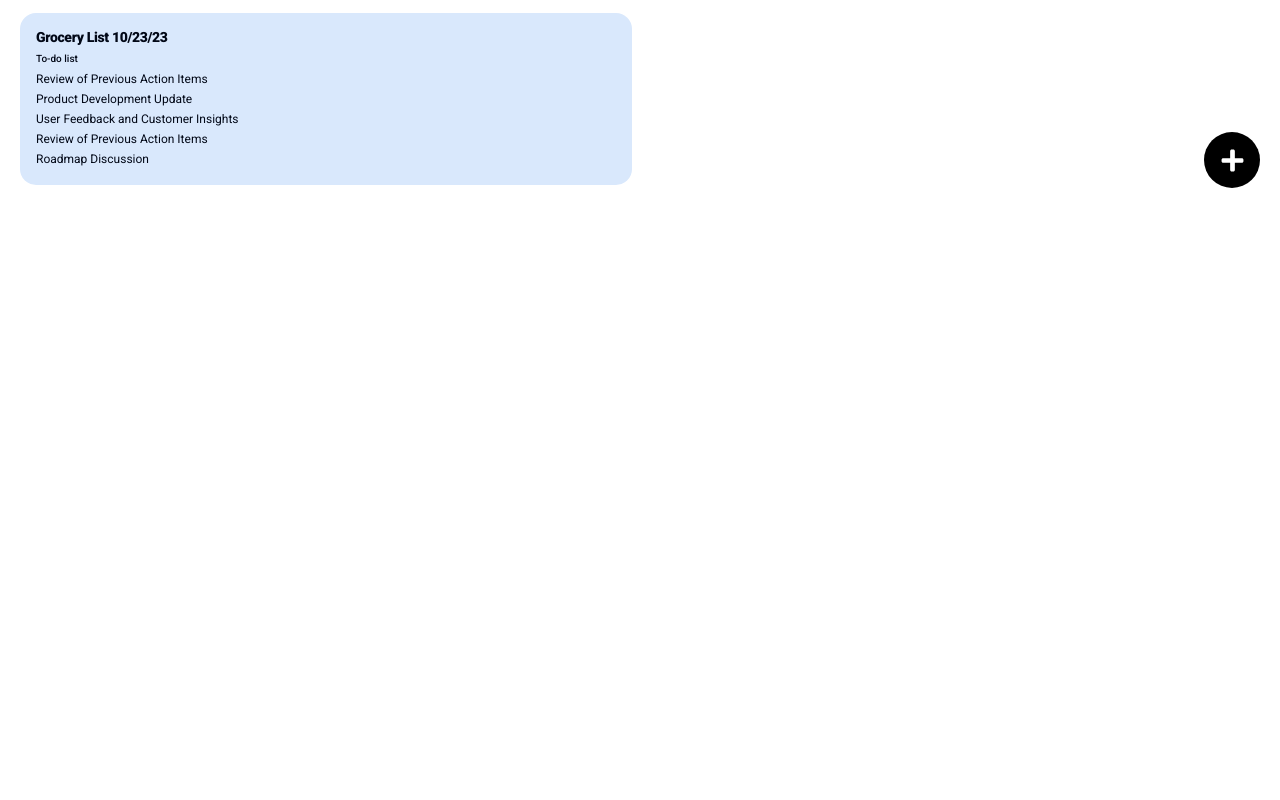
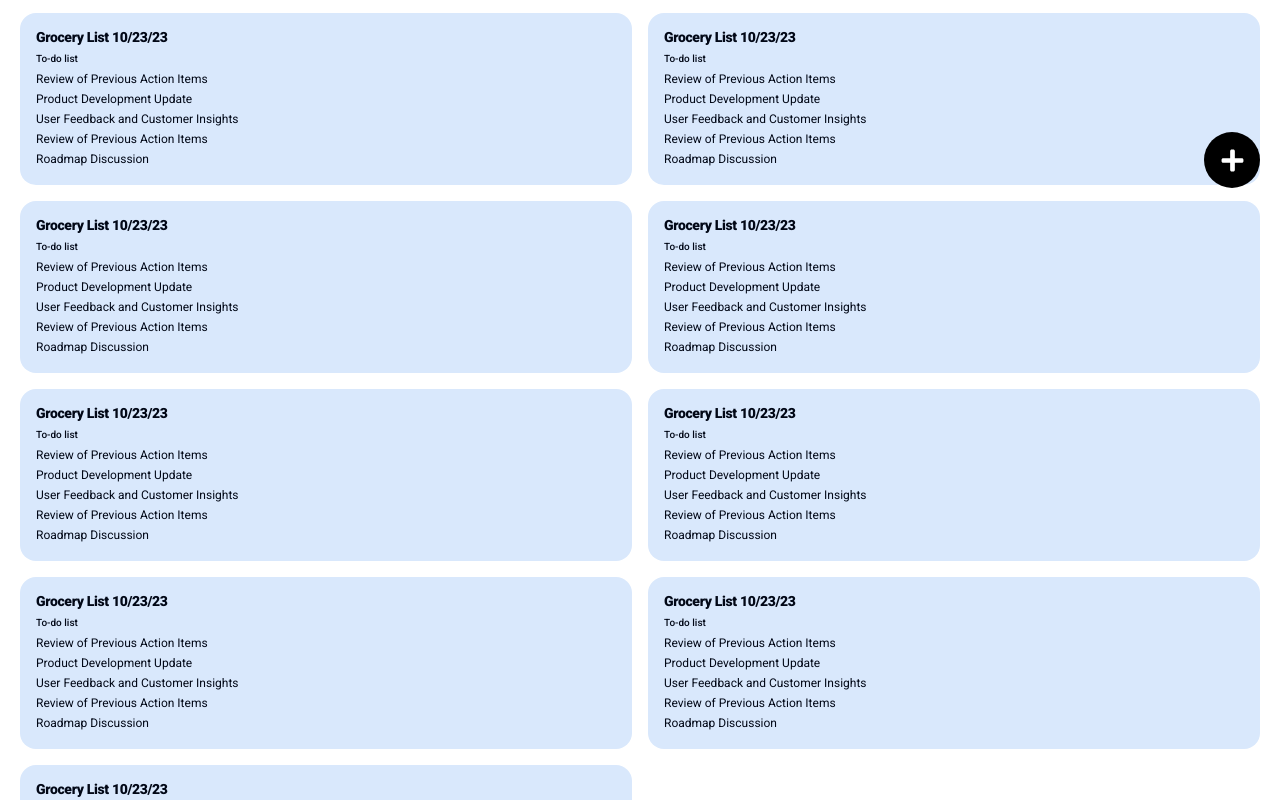
Before and after one commit to KamsNyc/NotesFigma, a Next.js app: page / in a window 1280 px wide. Shown: the part 580-1380 px from the top of the page. Before the commit the page ends 805 px from the top, so only its background shows below. Built offline with nearby package versions, Linux system fonts and the light colour scheme.

Commit message:
frontend fone

```diff
--- a/app/page.tsx
+++ b/app/page.tsx
@@ -23,6 +23,14 @@ return (
             <NoteCard />
             <NoteCard />
             <NoteCard />
+            <NoteCard />
+            <NoteCard />
+            <NoteCard />
+            <NoteCard />
+            <NoteCard />
+            <NoteCard />
+            <NoteCard />
+            <NoteCard />
          </div>
 
          {/* ADD BUTTON */}
```
